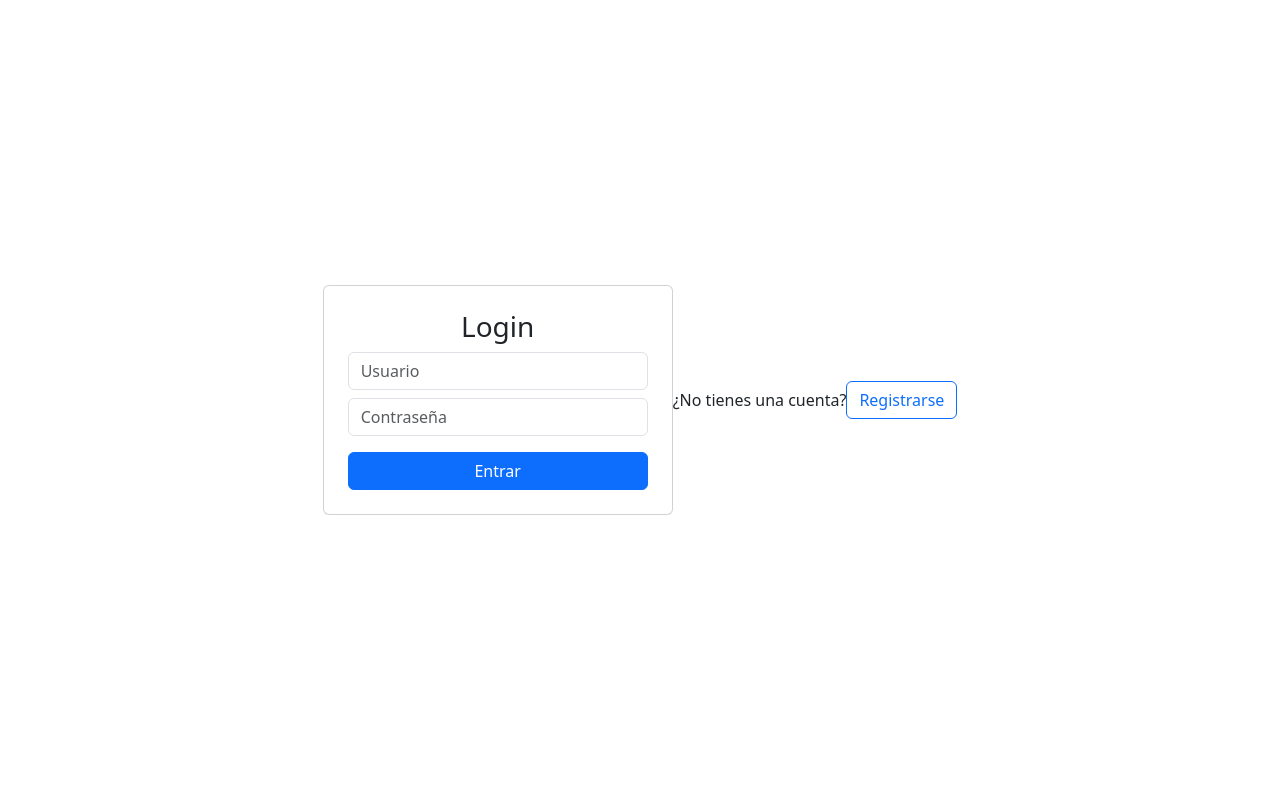
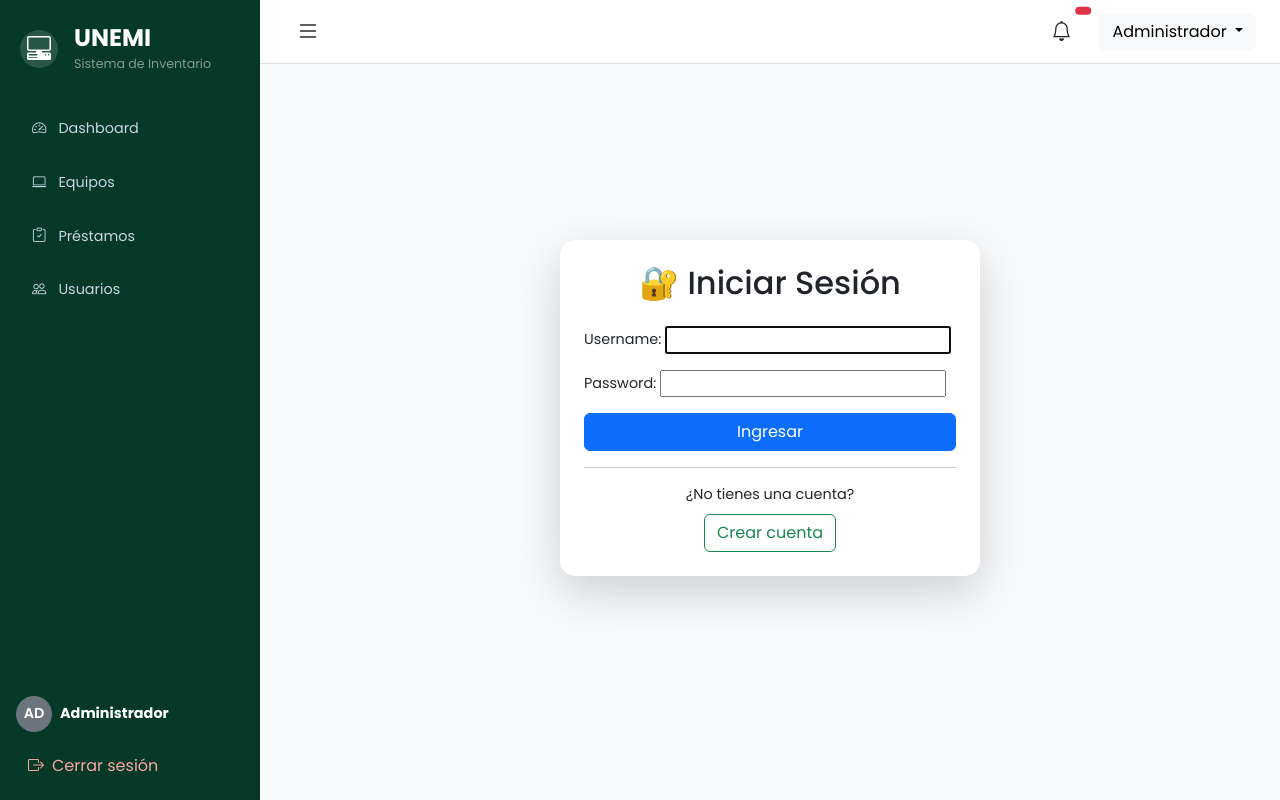
Before and after one commit to amorenob4-alt/PROYECTO_FINAL, a Django app: page / in a window 1280 px wide. Run offline with Django 5.2, Linux system fonts and the light colour scheme.

Commit message:
Mejora del diseño de registro e inicio de sesión

```diff
--- a/templates/login.html
+++ b/templates/login.html
@@ -1,42 +1,53 @@
-<!DOCTYPE html>
-<html>
+{% extends 'base.html' %}
 
-<head>
-    <title>Login</title>
-    <link href="https://cdn.jsdelivr.net/npm/bootstrap@5.3.0/dist/css/bootstrap.min.css" rel="stylesheet">
-</head>
+{% block content %}
 
-<body class="d-flex justify-content-center align-items-center vh-100">
+<div class="container d-flex justify-content-center align-items-center" style="min-height:80vh;">
 
-    <div class="card p-4" style="width: 350px;">
+    <div class="card shadow-lg p-4" style="width:420px;border-radius:15px;">
 
-        <h3 class="text-center"> Login</h3>
+        <h2 class="text-center mb-4">
+            🔐 Iniciar Sesión
+        </h2>
 
-        {% if error %}
-        <div class="alert alert-danger">{{ error }}</div>
+        {% if form.errors %}
+        <div class="alert alert-danger">
+            Usuario o contraseña incorrectos.
+        </div>
         {% endif %}
 
-        <form method="post">
+        <form method="POST">
+
             {% csrf_token %}
 
-            <input type="text" name="username" class="form-control mb-2" placeholder="Usuario">
+            {{ form.as_p }}
 
-            <input type="password" name="password" class="form-control mb-3" placeholder="Contraseña">
+            <div class="d-grid">
 
-            <button class="btn btn-primary w-100">Entrar</button>
+                <button class="btn btn-primary">
+                    Ingresar
+                </button>
+
+            </div>
+
+            <hr>
+
+            <div class="text-center">
+
+                ¿No tienes una cuenta?
+
+                <br>
+
+                <a href="{% url 'registro' %}" class="btn btn-outline-success mt-2">
+                    Crear cuenta
+                </a>
+
+            </div>
+
         </form>
 
     </div>
-    <p class="text-center mt-3">
-        ¿No tienes una cuenta?
-    </p>
 
-    <div class="text-center">
-        <a href="{% url 'registro' %}" class="btn btn-outline-primary">
-            Registrarse
-        </a>
-    </div>
+</div>
 
-</body>
-
-</html>
+{% endblock %}
--- a/usuario/forms.py
+++ b/usuario/forms.py
@@ -3,6 +3,12 @@ from django.contrib.auth.models import User
 
 
 class UsuarioForm(forms.ModelForm):
+    def __init__(self, *args, **kwargs):
+        super().__init__(*args, **kwargs)
+
+        for campo in self.fields.values():
+            campo.widget.attrs['class'] = 'form-control'
+
     password = forms.CharField(
         widget=forms.PasswordInput(),
         label="Contraseña"
```
Also changed, not shown: templates/usuario/registro.html (+26 -5 lines).
